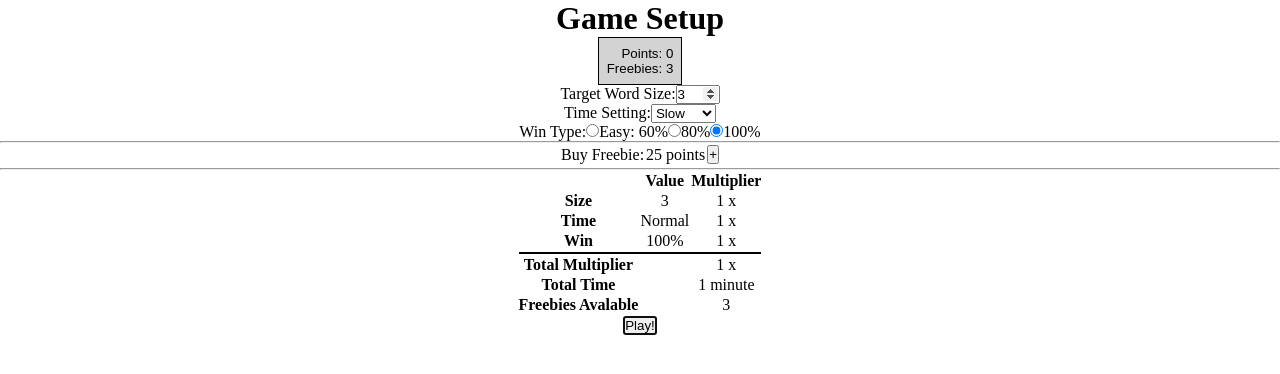
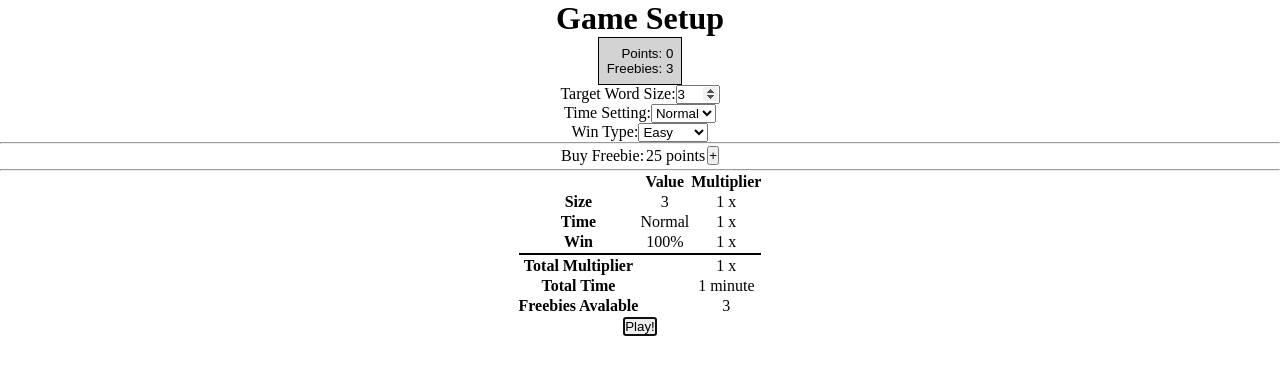
Before and after one commit to JordanKarp/Anagramer-JS, a React (Vite) app: page /setup in a window 1280 px wide. Shown: the top 374 px of the page. Built offline with nearby package versions, Linux system fonts and the light colour scheme.

Commit message:
Update GameSetupForm.jsx

```diff
--- a/src/components/GameSetupForm.jsx
+++ b/src/components/GameSetupForm.jsx
@@ -17,7 +17,7 @@ const GameSetupForm = ({user, setSize, setWinType, setTimeType}) => {
                 Time Setting:
                 <select name='timeType' id="time" onChange={e => setTimeType(e.target.value)}>
                     <option value="Slow" defaultValue={user.roundTime === 'Slow'}>Slow</option>
-                    <option value="Normal" defaultValue={user.roundTime === 'Normal'}>Normal</option>
+                    <option value="Normal" defaultValue={user.roundTime === 'Normal'} selected>Normal</option>
                     <option value="Fast" defaultValue={user.roundTime === 'Fast'}>Fast</option>
                 </select>
                 {/* <input type="radio" name='timeType' value="Slow" onChange={e => setTimeType(e.target.value)} defaultChecked={user.roundTime === 'Slow'} />
@@ -30,12 +30,18 @@ const GameSetupForm = ({user, setSize, setWinType, setTimeType}) => {
             <br/>
             <label>
                 Win Type:
-                <input type="radio" name='winType' value="60" onChange={e => setWinType(e.target.value)} defaultChecked={user.roundWin === '60'} />
+                <select name='winType' id="win" onChange={e => setWinType(e.target.value)}>
+                    <option value="60" defaultValue={user.roundTime === 'Slow'}>Easy</option>
+                    <option value="80" defaultValue={user.roundTime === 'Normal'}>Medium</option>
+                    <option value="100" defaultValue={user.roundTime === 'Fast'}>Hard</option>
+                </select>
+
+                {/* <input type="radio" name='winType' value="60" onChange={e => setWinType(e.target.value)} defaultChecked={user.roundWin === '60'} />
                 <label htmlFor="60">Easy: 60%</label>
                 <input type="radio" name='winType' value="80" onChange={e => setWinType(e.target.value)} defaultChecked={user.roundWin === '80'} />
                 <label htmlFor="80">80%</label>
                 <input type="radio" name='winType' value="100" onChange={e => setWinType(e.target.value)} defaultChecked={user.roundWin === '100'} />
-                <label htmlFor="100">100%</label>
+                <label htmlFor="100">100%</label> */}
             </label>
         </form>
     )
```
